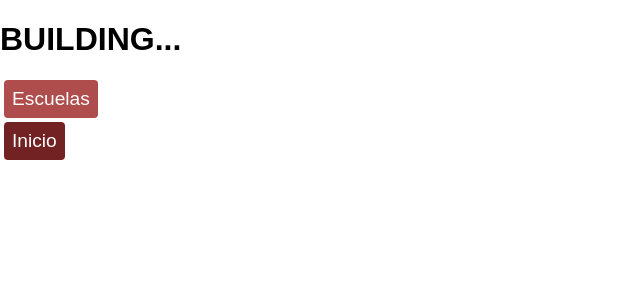
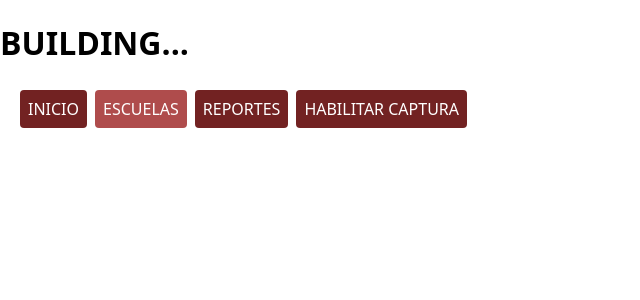
Before and after one commit to MiloJuarez/sce-react, a React app: page / in a window 1280 px wide. Shown: the top 300 px of the page, without its empty margins (0-640 px from the left). Built offline with nearby package versions, Linux system fonts and the light colour scheme.

Commit message:
Created Navbar

```diff
--- /dev/null
+++ b/src/components/Navbar.jsx
@@ -0,0 +1,20 @@
+import React from "react";
+import "@styles/Navbar.scss";
+import NavItem from "@components/NavItem";
+
+const Navbar = () => {
+    return (
+        <nav className='Navbar'>
+            <NavItem label={"INICIO"} active={false} url={"/#inicio"} />
+            <NavItem label={"ESCUELAS"} active={true} url={"/#escuelas"} />
+            <NavItem label={"REPORTES"} active={false} url={"/#reportes"} />
+            <NavItem
+                label={"HABILITAR CAPTURA"}
+                active={false}
+                url={"/#captura"}
+            />
+        </nav>
+    );
+};
+
+export default Navbar;
--- a/src/routes/App.jsx
+++ b/src/routes/App.jsx
@@ -1,13 +1,12 @@
 import React from "react";
 import "@styles/global.css";
-import NavItem from "../components/NavItem";
+import Navbar from "@components/Navbar";
 
 const App = () => {
     return (
         <React.Fragment>
             <h1>BUILDING...</h1>
-            <NavItem label={"Escuelas"} active={true} url={"/#escuelas"} />
-            <NavItem label={"Inicio"} active={false} url={"/#inicio"} />
+            <Navbar />
         </React.Fragment>
     );
 };
--- /dev/null
+++ b/src/styles/Navbar.scss
@@ -0,0 +1,6 @@
+@use "vars";
+
+.Navbar {
+    display: flex;
+    padding: 0 vars.$pContainer;
+}
--- a/src/styles/_vars.scss
+++ b/src/styles/_vars.scss
@@ -20,10 +20,10 @@ $pContainer: 16px;
 $pComponent: 4px;
 
 //* FONT SIZES
-$vbgFont: 2.4em;
-$bFont: 2em;
-$mdFont: 1.2em;
-$nFont: 1.4em;
+$vbgFont: 1.4em;
+$bFont: 1.2em;
+$mdFont: 1em;
+$nFont: 1em;
 
 //* BORDER VARS
 $bradius: 4px;
--- a/src/styles/global.css
+++ b/src/styles/global.css
@@ -1,6 +1,8 @@
 body {
     margin: 0;
     padding: 0;
-    font-family: Arial, Helvetica, sans-serif;
+    font-family: system-ui, -apple-system, "Segoe UI", Roboto, "Helvetica Neue",
+        Arial, "Noto Sans", "Liberation Sans", sans-serif, "Apple Color Emoji",
+        "Segoe UI Emoji", "Segoe UI Symbol", "Noto Color Emoji";
     box-sizing: border-box;
 }
```
